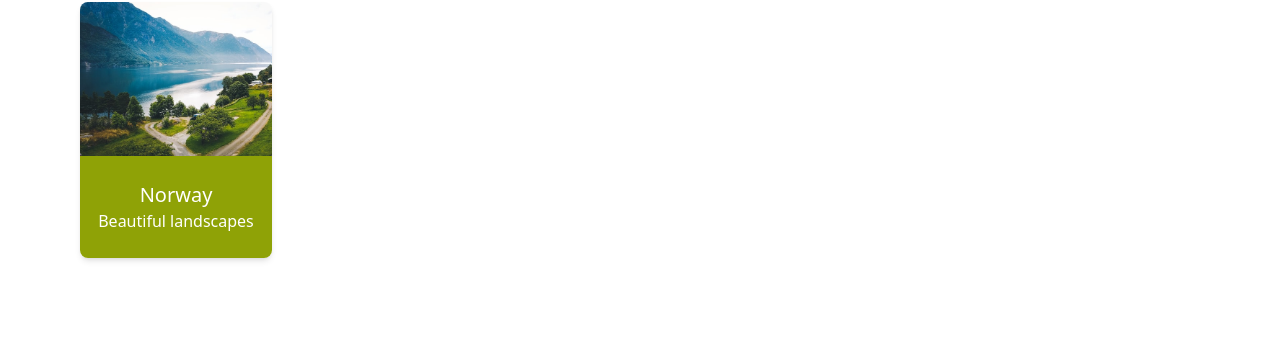
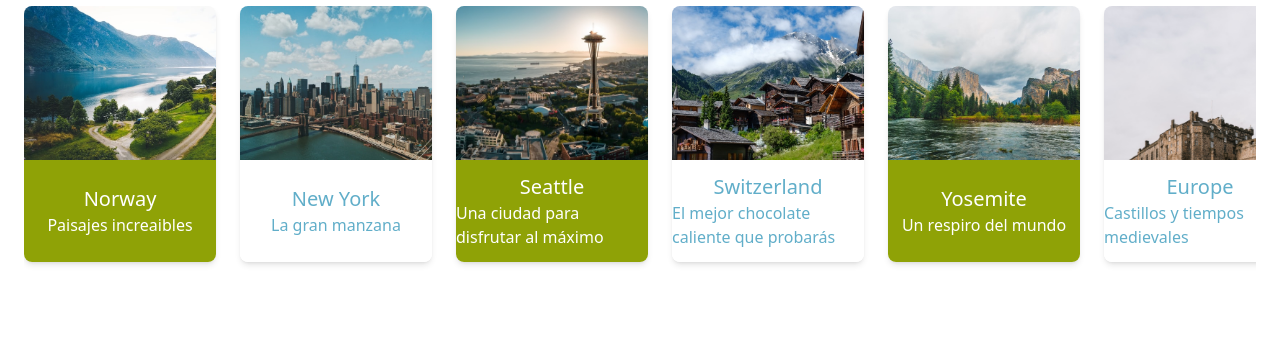
Before and after one commit to NatSama2/PlatziTravel, a website: page public/index.html in a window 1280 px wide. Shown: the part 678-1016 px from the top of the page. Drawn offline with Linux system fonts and the light colour scheme.

Commit message:
se agregan cards a recomendados

```diff
--- a/package.json
+++ b/package.json
@@ -25,6 +25,7 @@
   },
   "dependencies": {
     "@tailwindcss/aspect-ratio": "^0.4.2",
-    "@tailwindcss/forms": "^0.5.5"
+    "@tailwindcss/forms": "^0.5.5",
+    "tailwind-scrollbar-hide": "^1.1.7"
   }
 }
--- a/public/index.html
+++ b/public/index.html
@@ -31,12 +31,52 @@
             <img src="./img/sanFrancisco.jpg" alt="sanFrancisco" />
           </div>
         </div>
-        <div class="p-20" id="recommendations">
-          <div class="Card">
-            <div class="w-full h-3/5 rounded-t-lg bg-norway bg-cover"></div>
-            <div class="bg-secondary w-full h-2/5 flex items-center justify-center flex-col rounded-b-lg">
-              <p class="text-white text-bold text-xl">Norway</p>
-              <p class="text-white text-medium">Beautiful landscapes</p></div>
+
+        <div class="p-6" id="recommendations">
+          <p class="text-3xl font-semibold text-primary">Recomendados</p>
+          <div class="w-auto h-72 items-cener mt-6 overflow-x-auto overscroll-x-contain flex space-x-6">
+            <div class="Card">
+              <div class="w-full h-3/5 rounded-t-lg bg-norway bg-cover"></div>
+                <div class="bg-secondary w-full h-2/5 flex items-center justify-center flex-col rounded-b-lg">
+                  <p class="text-white text-bold text-xl">Norway</p>
+                  <p class="text-white text-medium">Paisajes increaibles</p>
+                </div>
+              </div>
+              <div class="Card">
+              <div class="w-full h-3/5 rounded-t-lg bg-new_york bg-cover"></div>
+                <div class="bg-white w-full h-2/5 flex items-center justify-center flex-col rounded-b-lg">
+                  <p class="text-tertiary text-bold text-xl">New York</p>
+                  <p class="text-tertiary text-medium">La gran manzana</p>
+                </div>
+              </div>
+              <div class="Card">
+                <div class="w-full h-3/5 rounded-t-lg bg-seattle bg-cover"></div>
+                  <div class="bg-secondary w-full h-2/5 flex items-center justify-center flex-col rounded-b-lg">
+                    <p class="text-white text-bold text-xl">Seattle</p>
+                    <p class="text-white text-medium">Una ciudad para disfrutar al máximo</p>
+                  </div>
+                </div>
+                <div class="Card">
+                  <div class="w-full h-3/5 rounded-t-lg bg-switzerland bg-cover"></div>
+                    <div class="bg-white w-full h-2/5 flex items-center justify-center flex-col rounded-b-lg">
+                      <p class="text-tertiary text-bold text-xl">Switzerland</p>
+                      <p class="text-tertiary text-medium">El mejor chocolate caliente que probarás</p>
+                    </div>
+                  </div>
+                  <div class="Card">
+                    <div class="w-full h-3/5 rounded-t-lg bg-yosemite bg-cover"></div>
+                      <div class="bg-secondary w-full h-2/5 flex items-center justify-center flex-col rounded-b-lg">
+                        <p class="text-white text-bold text-xl">Yosemite</p>
+                        <p class="text-white text-medium">Un respiro del mundo</p>
+                      </div>
+                    </div>
+                    <div class="Card">
+                      <div class="w-full h-3/5 rounded-t-lg bg-europe bg-cover"></div>
+                        <div class="bg-white w-full h-2/5 flex items-center justify-center flex-col rounded-b-lg">
+                          <p class="text-tertiary text-bold text-xl">Europe</p>
+                          <p class="text-tertiary text-medium">Castillos y tiempos medievales</p>
+                        </div>
+                      </div>
           </div>
         </div>
         <div id="featured_rentals"></div>
--- a/src/css/tailwind.css
+++ b/src/css/tailwind.css
@@ -3,5 +3,5 @@
 @tailwind utilities;
 
 .Card {
-  @apply w-48 h-64 shadow-md rounded-lg
+  @apply w-48 h-64 shadow-md rounded-lg flex-none
 }
```
Also changed, not shown: public/css/tailwind.css, 1 other file.
